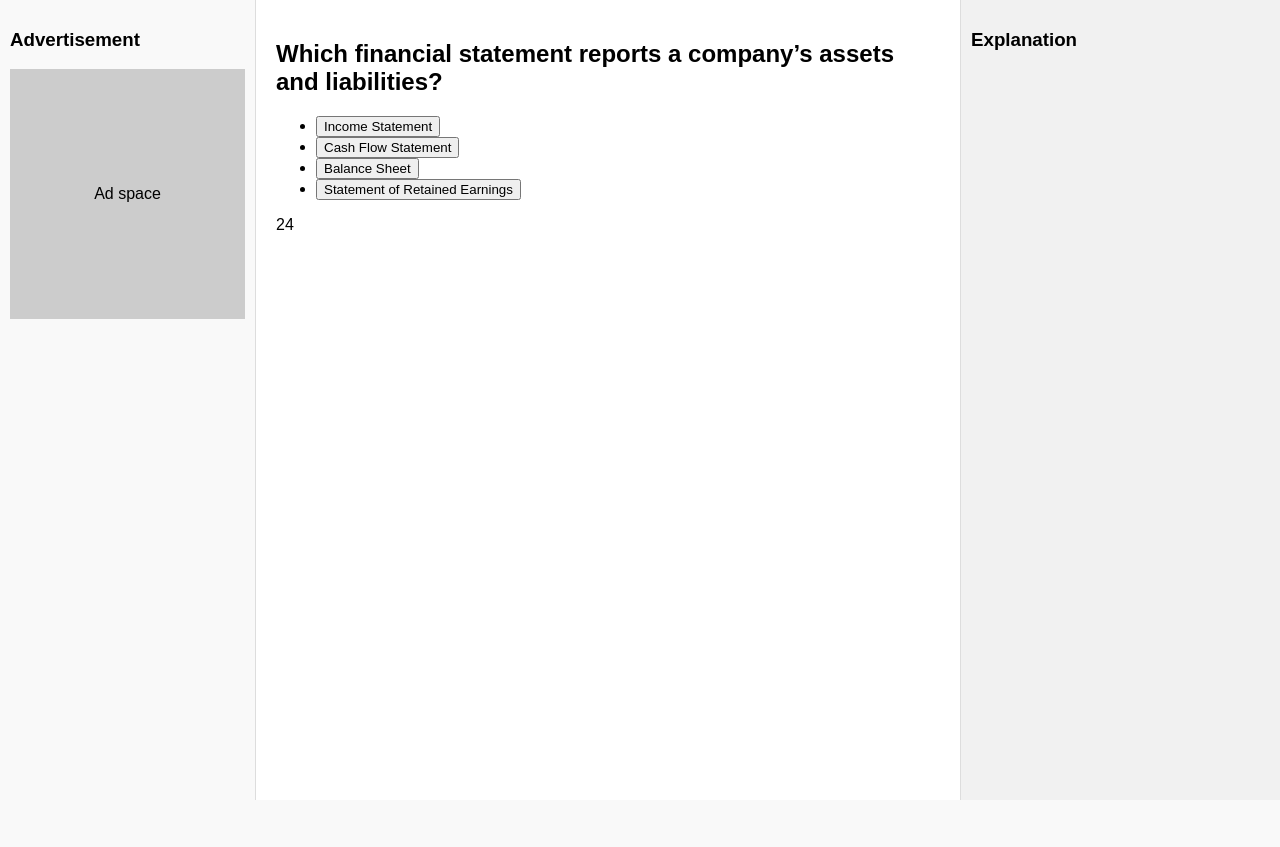
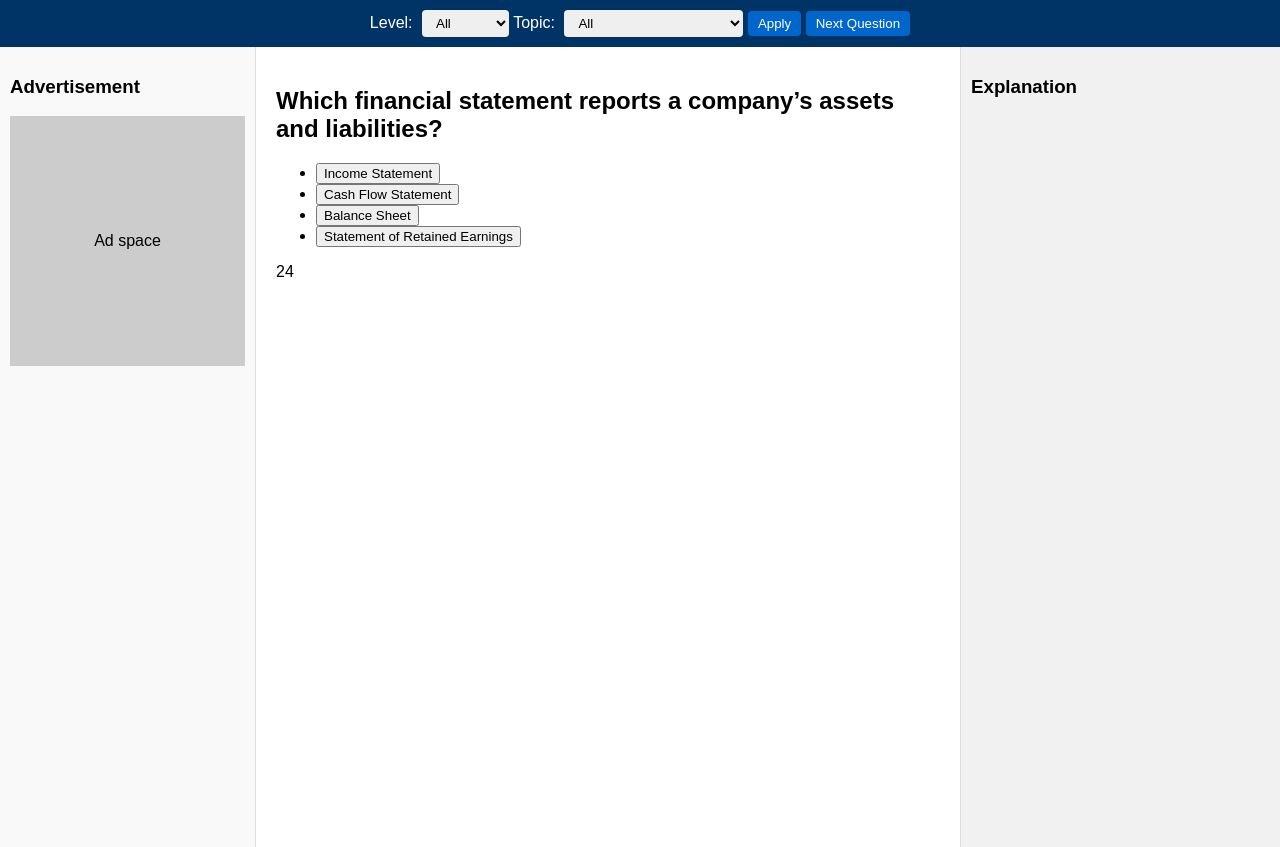
Before and after one commit to kkmtheone/cfapractice, a FastAPI app: page / in a window 1280 px wide. Before the commit the page ends 800 px from the top, so only its background shows below. Run offline with FastAPI, Linux system fonts and the light colour scheme.

Commit message:
cfapractice

```diff
--- a/app/static/style.css
+++ b/app/static/style.css
@@ -34,3 +34,34 @@ body {
   align-items: center;
   justify-content: center;
 }
+
+.top-bar {
+  display: flex;
+  align-items: center;
+  justify-content: center;
+  background: #003366;
+  color: white;
+  padding: 10px;
+  gap: 10px;
+}
+
+.top-bar label {
+  margin-right: 5px;
+}
+
+.top-bar select,
+.top-bar button {
+  padding: 5px 10px;
+  border-radius: 4px;
+  border: none;
+}
+
+.top-bar button {
+  background: #0066cc;
+  color: white;
+  cursor: pointer;
+}
+
+.top-bar button:hover {
+  background: #004c99;
+}
--- a/app/templates/index.html
+++ b/app/templates/index.html
@@ -6,6 +6,37 @@
   <link rel="stylesheet" href="/static/style.css">
 </head>
 <body>
+  <!-- Top Row: Filters -->
+  <header class="top-bar">
+    <form id="filter-form" method="get" action="/">
+      <label for="level">Level:</label>
+      <select name="level" id="level">
+        <option value="">All</option>
+        <option value="I">Level I</option>
+        <option value="II">Level II</option>
+        <option value="III">Level III</option>
+      </select>
+
+      <label for="topic">Topic:</label>
+      <select name="topic" id="topic">
+        <option value="">All</option>
+        <option value="Ethics">Ethics</option>
+        <option value="Quantitative Methods">Quantitative Methods</option>
+        <option value="Economics">Economics</option>
+        <option value="Financial Reporting">Financial Reporting</option>
+        <option value="Corporate Finance">Corporate Finance</option>
+        <option value="Equity">Equity</option>
+        <option value="Fixed Income">Fixed Income</option>
+        <option value="Derivatives">Derivatives</option>
+        <option value="Alternative Investments">Alternative Investments</option>
+        <option value="Portfolio Management">Portfolio Management</option>
+      </select>
+
+      <button type="submit">Apply</button>
+      <button type="button" id="next-btn">Next Question</button>
+    </form>
+  </header>
+
   <div class="container">
 
     <!-- Left Column: Ads -->
@@ -20,7 +51,7 @@
       <ul>
         {% for choice in question.choices %}
           <li>
-            <button onclick="showAnswer({{ loop.index0 }})">{{ choice }}</button>
+            <button onclick="showAnswer('{{ loop.index0 | tojson | safe }}')">{{ choice }}</button>
           </li>
         {% endfor %}
       </ul>
@@ -36,7 +67,7 @@
   </div>
 
   <script>
-    const correctAnswer = {{ question.answer }};
+  const correctAnswer = {{ question.answer | default(None) | tojson | safe }};
     function showAnswer(selected) {
       const explanation = document.getElementById("explanation-text");
       if (selected === correctAnswer) {
@@ -47,7 +78,7 @@
       explanation.style.display = "block";
     }
 
-    // simple timer
+    // Timer
     let time = 30;
     const timerElement = document.getElementById("timer");
     const timer = setInterval(() => {
@@ -55,6 +86,11 @@
       timerElement.innerText = time;
       if (time <= 0) clearInterval(timer);
     }, 1000);
+
+    // "Next Question" reload
+    document.getElementById("next-btn").addEventListener("click", () => {
+      window.location.reload();
+    });
   </script>
 </body>
 </html>
--- a/requirements.txt
+++ b/requirements.txt
@@ -1,3 +1,6 @@
 fastapi
 uvicorn
 jinja2
+python-multipart
+pydantic[email]
+sqlmodel
```
Also changed, not shown: README.md (added).
